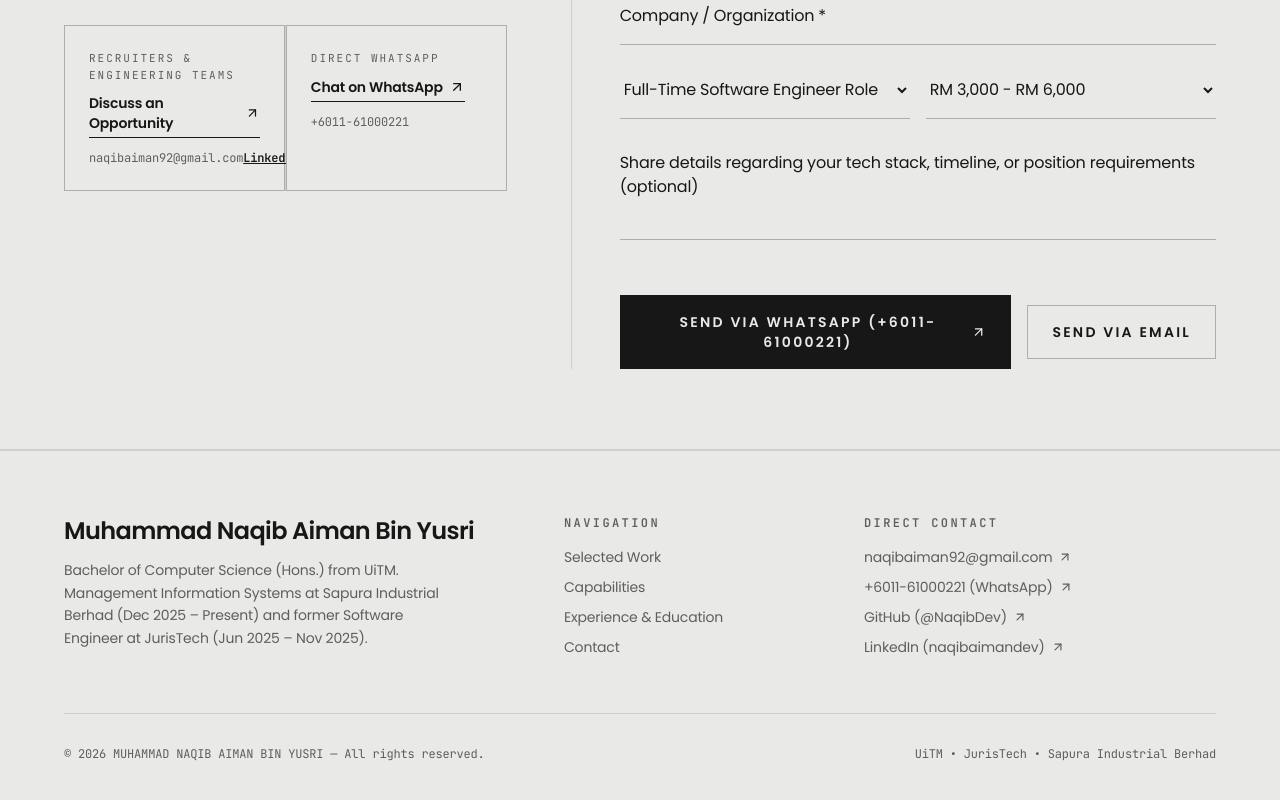
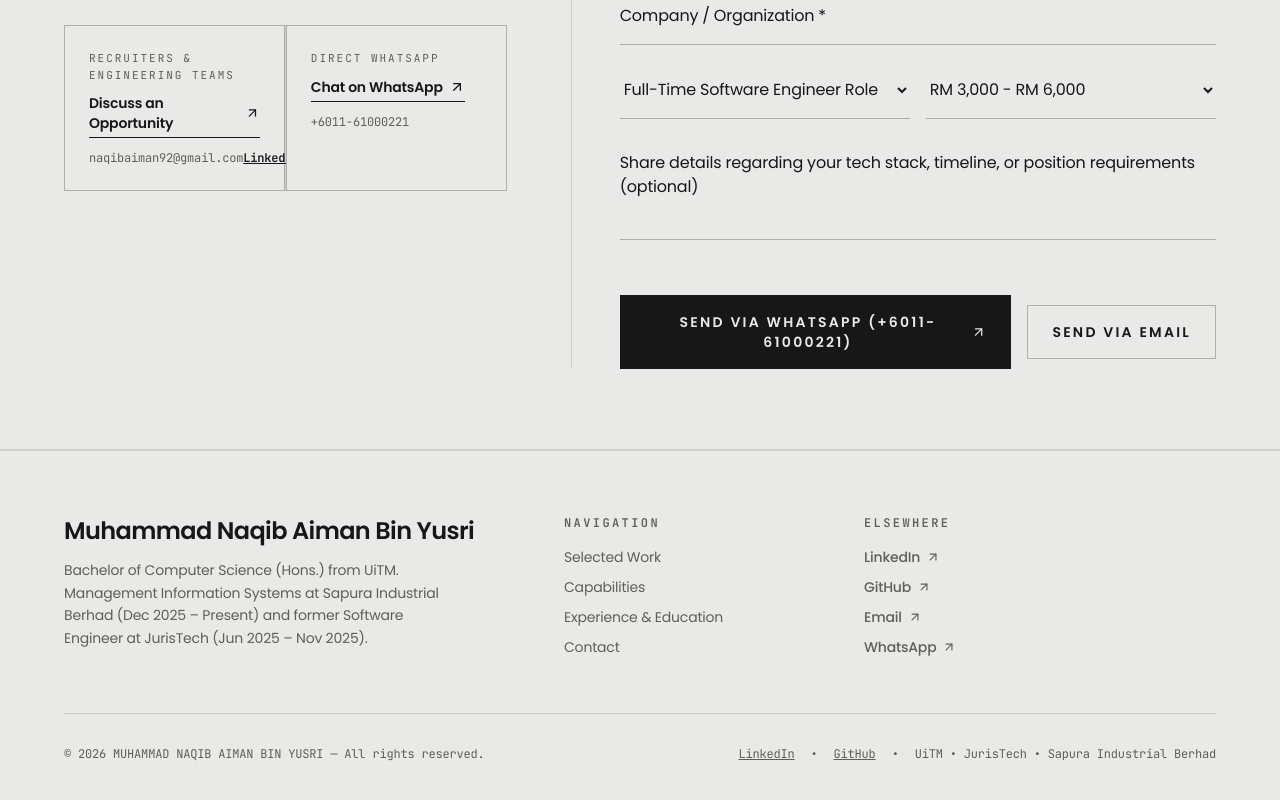
Before and after one commit to NaqibDev/Portfolio_Naqib, a Next.js app: page / in a window 1280 px wide. Shown: the part 6324-7124 px from the top of the page. Built offline with nearby package versions, Linux system fonts and the light colour scheme.

Commit message:
Update footer Elsewhere and bottom copyright bar with direct LinkedIn and GitHub links

```diff
--- a/src/components/PortfolioView.tsx
+++ b/src/components/PortfolioView.tsx
@@ -1272,15 +1272,37 @@ export default function PortfolioView() {
 
             <div className="md:col-span-4">
               <h4 className="mb-4 text-xs uppercase tracking-[0.2em] text-[var(--muted)] font-mono font-semibold">
-                Direct Contact
+                Elsewhere
               </h4>
               <ul className="space-y-2.5 text-sm">
                 <li>
                   <a
+                    href="https://www.linkedin.com/in/naqibaimandev/"
+                    target="_blank"
+                    rel="noopener noreferrer"
+                    className="inline-flex items-center gap-1.5 text-[var(--muted)] hover:text-[var(--fg)] transition-colors font-medium"
+                  >
+                    <span>LinkedIn</span>
+                    <ArrowUpRight className="w-3.5 h-3.5" />
+                  </a>
+                </li>
+                <li>
+                  <a
+                    href="https://github.com/NaqibDev/"
+                    target="_blank"
+                    rel="noopener noreferrer"
+                    className="inline-flex items-center gap-1.5 text-[var(--muted)] hover:text-[var(--fg)] transition-colors font-medium"
+                  >
+                    <span>GitHub</span>
+                    <ArrowUpRight className="w-3.5 h-3.5" />
+                  </a>
+                </li>
+                <li>
+                  <a
                     href="mailto:naqibaiman92@gmail.com"
-                    className="inline-flex items-center gap-1.5 text-[var(--muted)] hover:text-[var(--fg)] transition-colors"
+                    className="inline-flex items-center gap-1.5 text-[var(--muted)] hover:text-[var(--fg)] transition-colors font-medium"
                   >
-                    <span>naqibaiman92@gmail.com</span>
+                    <span>Email</span>
                     <ArrowUpRight className="w-3.5 h-3.5" />
                   </a>
                 </li>
@@ -1289,31 +1311,9 @@ export default function PortfolioView() {
                     href="https://wa.me/601161000221"
                     target="_blank"
                     rel="noopener noreferrer"
-                    className="inline-flex items-center gap-1.5 text-[var(--muted)] hover:text-[var(--fg)] transition-colors"
+                    className="inline-flex items-center gap-1.5 text-[var(--muted)] hover:text-[var(--fg)] transition-colors font-medium"
                   >
-                    <span>+6011-61000221 (WhatsApp)</span>
-                    <ArrowUpRight className="w-3.5 h-3.5" />
-                  </a>
-                </li>
-                <li>
-                  <a
-                    href="https://github.com/NaqibDev/"
-                    target="_blank"
-                    rel="noopener noreferrer"
-                    className="inline-flex items-center gap-1.5 text-[var(--muted)] hover:text-[var(--fg)] transition-colors"
-                  >
-                    <span>GitHub (@NaqibDev)</span>
-                    <ArrowUpRight className="w-3.5 h-3.5" />
-                  </a>
-                </li>
-                <li>
-                  <a
-                    href="https://www.linkedin.com/in/naqibaimandev/"
-                    target="_blank"
-                    rel="noopener noreferrer"
-                    className="inline-flex items-center gap-1.5 text-[var(--muted)] hover:text-[var(--fg)] transition-colors"
-                  >
-                    <span>LinkedIn (naqibaimandev)</span>
+                    <span>WhatsApp</span>
                     <ArrowUpRight className="w-3.5 h-3.5" />
                   </a>
                 </li>
@@ -1321,9 +1321,29 @@ export default function PortfolioView() {
             </div>
           </div>
 
-          <div className="flex flex-col justify-between gap-4 border-t border-[var(--hairline)] pt-8 font-mono text-xs tabular-nums text-[var(--muted)] sm:flex-row">
+          <div className="flex flex-col justify-between gap-4 border-t border-[var(--hairline)] pt-8 font-mono text-xs tabular-nums text-[var(--muted)] sm:flex-row items-center">
             <p>© {new Date().getFullYear()} MUHAMMAD NAQIB AIMAN BIN YUSRI — All rights reserved.</p>
-            <p>UiTM • JurisTech • Sapura Industrial Berhad</p>
+            <div className="flex items-center gap-4">
+              <a
+                href="https://www.linkedin.com/in/naqibaimandev/"
+                target="_blank"
+                rel="noopener noreferrer"
+                className="hover:text-[var(--fg)] transition-colors underline"
+              >
+                LinkedIn
+              </a>
+              <span>•</span>
+              <a
+                href="https://github.com/NaqibDev/"
+                target="_blank"
+                rel="noopener noreferrer"
+                className="hover:text-[var(--fg)] transition-colors underline"
+              >
+                GitHub
+              </a>
+              <span>•</span>
+              <span>UiTM • JurisTech • Sapura Industrial Berhad</span>
+            </div>
           </div>
         </div>
       </footer>
```
